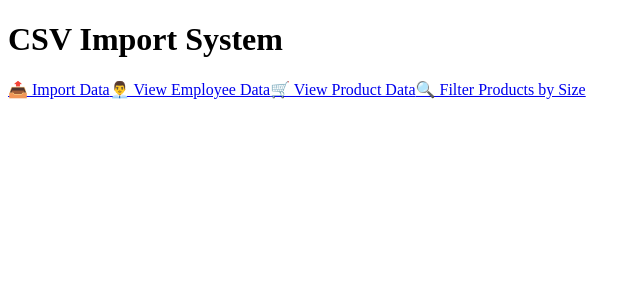
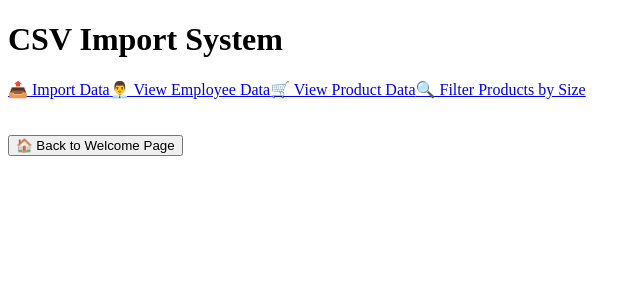
Before and after one commit to Koniosh/.CSVImportSystem, a React (Vite) app in the folder frontend/csv-import-ui/: page /home in a window 1280 px wide. Shown: the top 300 px of the page, without its empty margins (0-641 px from the left). Built offline with nearby package versions, Linux system fonts and the light colour scheme.

Commit message:
Update Home.jsx

```diff
--- a/frontend/csv-import-ui/src/components/Home.jsx
+++ b/frontend/csv-import-ui/src/components/Home.jsx
@@ -1,7 +1,9 @@
 import React from "react";
 import { Link } from "react-router-dom";
+import { useNavigate } from "react-router-dom";
 
 function Home() {
+  const navigate = useNavigate();
   return (
     <div className="container">
       <h1>CSV Import System</h1>
@@ -11,6 +13,10 @@ function Home() {
         <Link to="/products">🛒 View Product Data</Link>
         <Link to="/filter-products">🔍 Filter Products by Size</Link>
       </nav>
+      <br/><br/>
+      <button onClick={() => navigate("/")} className="home-button">
+        🏠 Back to Welcome Page
+      </button>
     </div>
   );
 }
```
